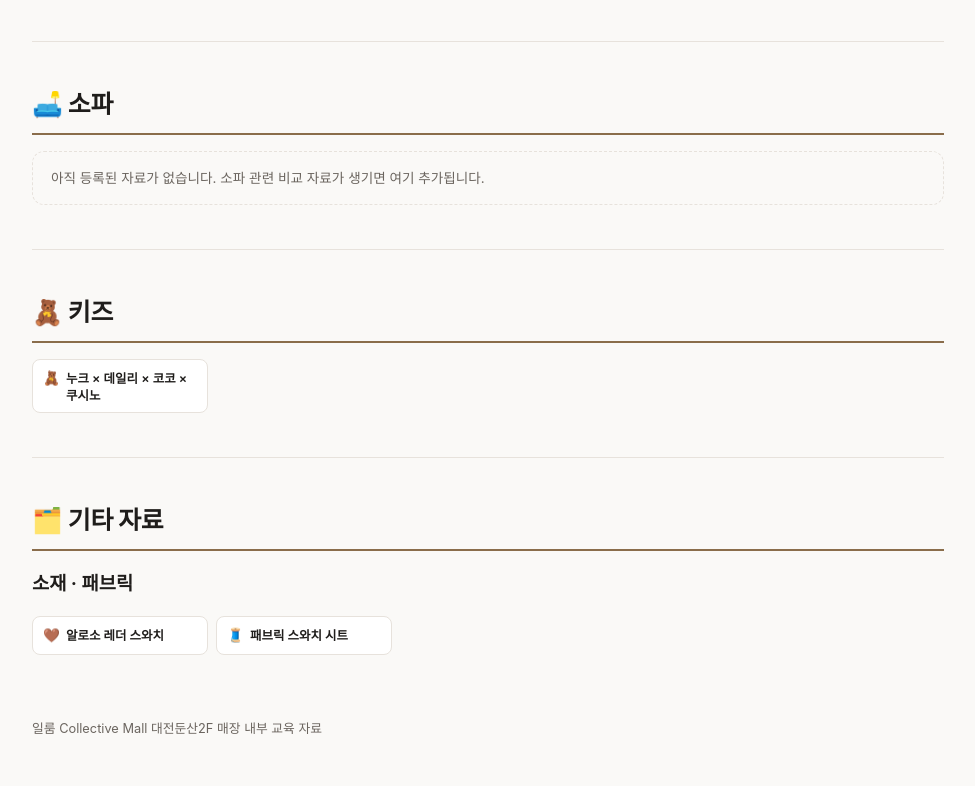
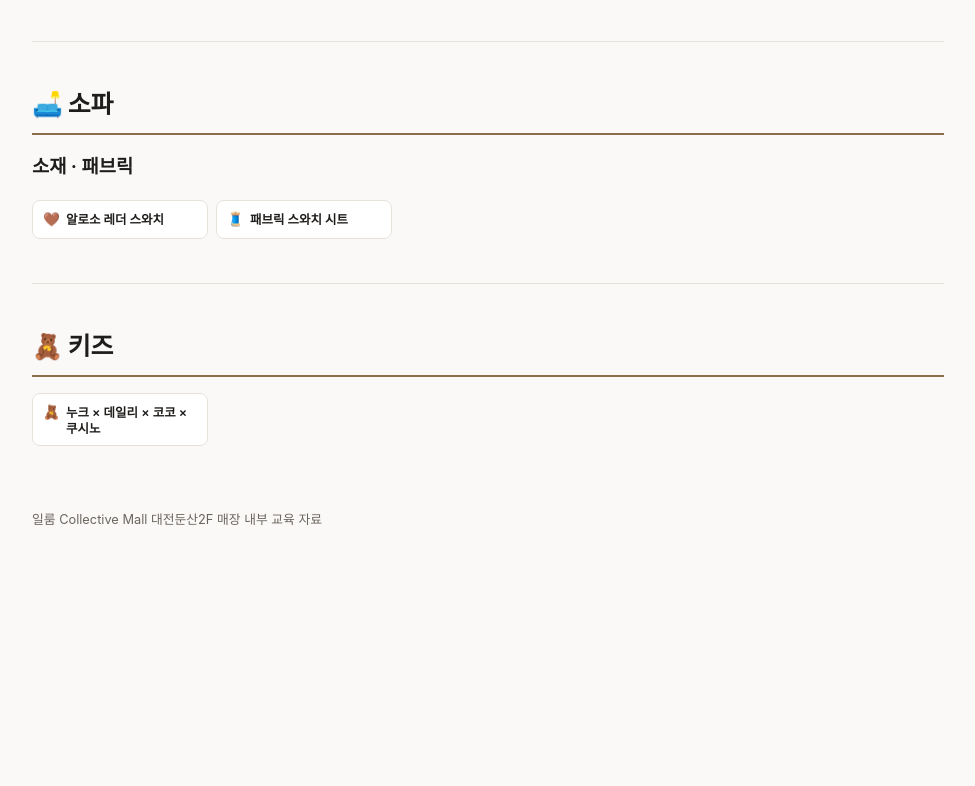
Before and after one commit to fursys-group-hub/heojihoonhahahahah, a plain HTML site: page index.html in a window 1280 px wide. Shown: the part 1047-1833 px from the top of the page, without its empty margins (152-1127 px from the left). After the commit the page ends 1624 px from the top, so only its background shows below. Drawn offline with Linux system fonts and the light colour scheme.

Commit message:
Move 소재·패브릭 swatches into 소파 category, remove 기타 자료 section

```diff
--- a/index.html
+++ b/index.html
@@ -151,7 +151,6 @@
   <a href="#dining">🍽️ 다이닝</a>
   <a href="#sofa">🛋️ 소파</a>
   <a href="#kids">🧸 키즈</a>
-  <a href="#etc">🗂️ 기타 자료</a>
 </nav>
 <main>
 
@@ -220,26 +219,6 @@
 
   <section id="sofa">
     <h2>🛋️ 소파</h2>
-    <p class="empty-note">아직 등록된 자료가 없습니다. 소파 관련 비교 자료가 생기면 여기 추가됩니다.</p>
-  </section>
-
-  <hr class="divider">
-
-  <section id="kids">
-    <h2>🧸 키즈</h2>
-    <div class="grid">
-      <a class="card" href="pages/kids-mattress-nuk-daily-coco-cushino.html" title="키즈 매트리스 라인업 비교">
-          <span class="emoji">🧸</span>
-          <span class="title">누크 × 데일리 × 코코 × 쿠시노</span>
-        </a>
-    </div>
-  </section>
-
-  <hr class="divider">
-
-  <section id="etc">
-    <h2>🗂️ 기타 자료</h2>
-
     <div class="sub">
       <h3>소재 · 패브릭</h3>
       <div class="grid">
@@ -255,6 +234,18 @@
     </div>
   </section>
 
+  <hr class="divider">
+
+  <section id="kids">
+    <h2>🧸 키즈</h2>
+    <div class="grid">
+      <a class="card" href="pages/kids-mattress-nuk-daily-coco-cushino.html" title="키즈 매트리스 라인업 비교">
+          <span class="emoji">🧸</span>
+          <span class="title">누크 × 데일리 × 코코 × 쿠시노</span>
+        </a>
+    </div>
+  </section>
+
 </main>
 <footer>
   일룸 Collective Mall 대전둔산2F 매장 내부 교육 자료
```
